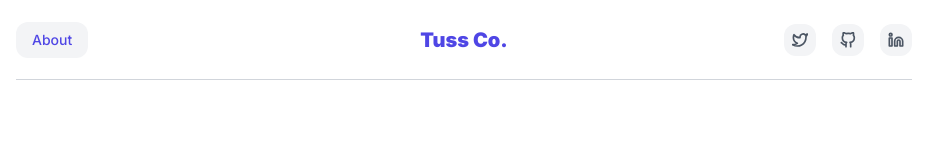
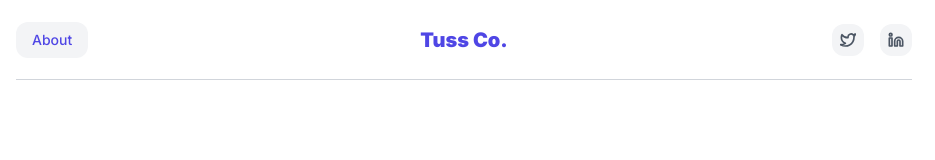
Before and after one commit to szalaybalazs/tussco, a Next.js app: page / in a window 1280 px wide. Shown: the top 160 px of the page, without its empty margins (176-1111 px from the left). Built offline with nearby package versions, Linux system fonts and the light colour scheme.

Commit message:
removed githuv

```diff
--- a/src/app/Header.tsx
+++ b/src/app/Header.tsx
@@ -35,7 +35,7 @@ const Header: FunctionComponent<iHeaderProps> = () => {
             <path d="M23 3a10.9 10.9 0 0 1-3.14 1.53 4.48 4.48 0 0 0-7.86 3v1A10.66 10.66 0 0 1 3 4s-4 9 5 13a11.64 11.64 0 0 1-7 2c9 5 20 0 20-11.5a4.5 4.5 0 0 0-.08-.83A7.72 7.72 0 0 0 23 3z"></path>
           </svg>
         </a>
-        <a href="https://twitter.com/tuss" className={linkClasses}>
+        {/* <a href="https://twitter.com/tuss" className={linkClasses}>
           <svg
             xmlns="http://www.w3.org/2000/svg"
             width="16"
@@ -49,7 +49,7 @@ const Header: FunctionComponent<iHeaderProps> = () => {
           >
             <path d="M9 19c-5 1.5-5-2.5-7-3m14 6v-3.87a3.37 3.37 0 0 0-.94-2.61c3.14-.35 6.44-1.54 6.44-7A5.44 5.44 0 0 0 20 4.77 5.07 5.07 0 0 0 19.91 1S18.73.65 16 2.48a13.38 13.38 0 0 0-7 0C6.27.65 5.09 1 5.09 1A5.07 5.07 0 0 0 5 4.77a5.44 5.44 0 0 0-1.5 3.78c0 5.42 3.3 6.61 6.44 7A3.37 3.37 0 0 0 9 18.13V22"></path>
           </svg>
-        </a>
+        </a> */}
         <a href="https://twitter.com/tuss" className={linkClasses}>
           <svg
             xmlns="http://www.w3.org/2000/svg"
```
